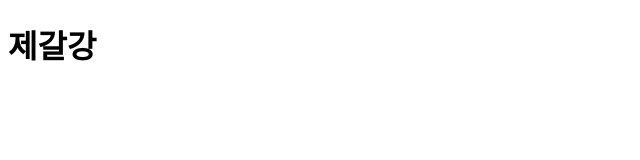
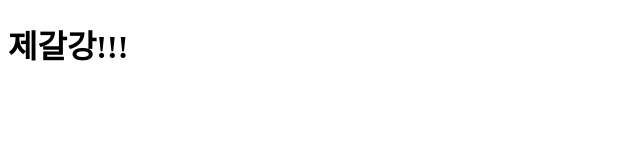
Before and after one commit to ck2lucky/MyWeb, a plain HTML site: page index.html in a window 1280 px wide. Shown: the full height of the page, 0-640 px from the left. Drawn offline with Linux system fonts and the light colour scheme.

Commit message:
...
fdfadsfdsa

```diff
--- a/index.html
+++ b/index.html
@@ -7,6 +7,6 @@
     <title>MyWeb</title>
 </head>
 <body>
-    <h1>제갈강</h1>
+    <h1>제갈강!!!</h1>
 </body>
 </html>
```
